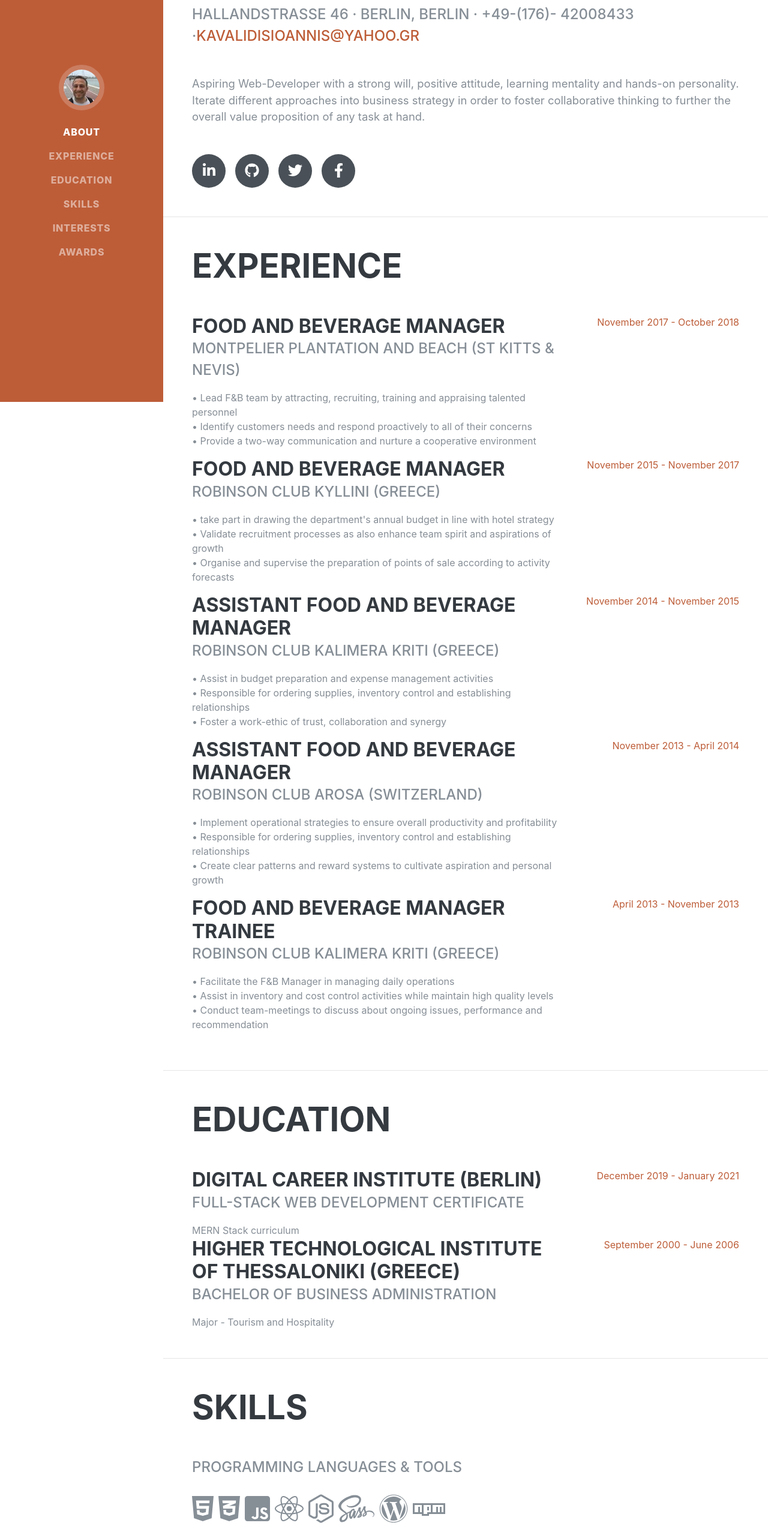
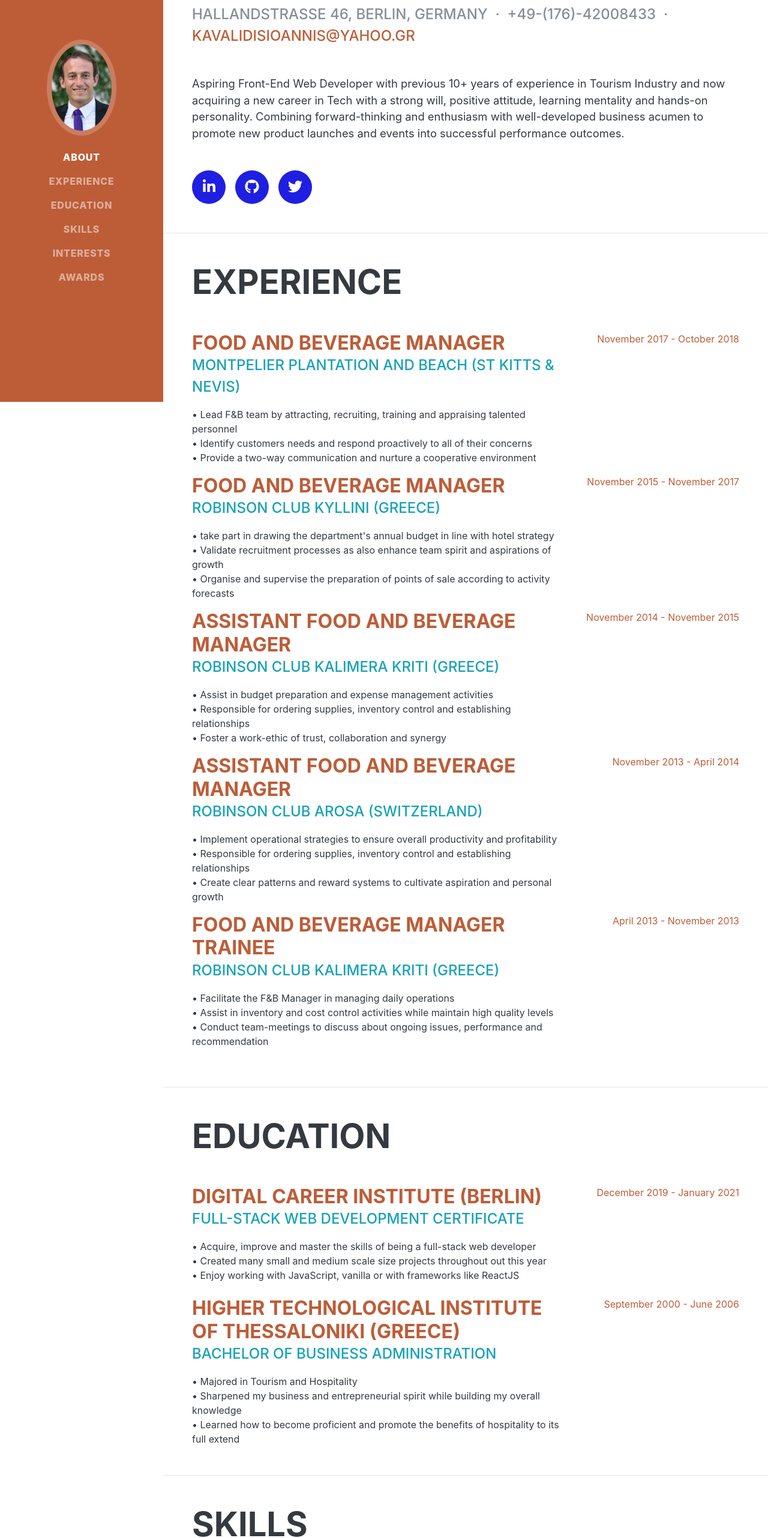
Before and after one commit to Ioannis-Kavalidis/my-react-resume, a React (Create React App) app: page / in a window 1280 px wide. Shown: the part 130-2694 px from the top of the page at 60% size. Built offline with nearby package versions, Linux system fonts and the light colour scheme; a web font is replaced by a local one.

Commit message:
added sccs files plus put my bio in the jsx files

```diff
--- a/package.json
+++ b/package.json
@@ -14,7 +14,7 @@
         "react": "^16.8.6",
         "react-dom": "^16.8.6",
         "react-scripts": "^2.1.8",
-        "react-scroll": "^1.7.12",
+        "react-scroll": "^1.8.1",
         "reactstrap": "^8.0.0"
     },
     "scripts": {
--- a/src/components/Navigation/Navigation.scss
+++ b/src/components/Navigation/Navigation.scss
@@ -9,6 +9,9 @@
       outline-color: lighten($primary, 15%);
     }
   }
+}
+
+.section {
 }
 
 @media (min-width: 992px) {
--- a/src/components/Sections/AboutSection/AboutSection.jsx
+++ b/src/components/Sections/AboutSection/AboutSection.jsx
@@ -10,14 +10,17 @@ const AboutSection = () => (
         <span className="text-primary">Kavalidis</span>
       </h1>
       <div className="subHeading mb-5">
-        Hallandstrasse 46 · Berlin, Berlin · +49-(176)- 42008433 ·
+        Hallandstrasse 46, Berlin, Germany &nbsp;·&nbsp; +49-(176)-42008433
+        &nbsp;·&nbsp;{" "}
         <a href="mailto:name@email.com">kavalidisioannis@yahoo.gr</a>
       </div>
-      <p className="lead mb-5">
-        Aspiring Web-Developer with a strong will, positive attitude, learning
-        mentality and hands-on personality. Iterate different approaches into
-        business strategy in order to foster collaborative thinking to further
-        the overall value proposition of any task at hand.
+      <p className="lead text-dark mb-5">
+        Aspiring Front-End Web Developer with previous 10+ years of experience
+        in Tourism Industry and now acquiring a new career in Tech with a strong
+        will, positive attitude, learning mentality and hands-on personality.
+        Combining forward-thinking and enthusiasm with well-developed business
+        acumen to promote new product launches and events into successful
+        performance outcomes.
       </p>
       <SocialIcons />
     </div>
--- a/src/components/Sections/AwardsSection/AwardsSection.jsx
+++ b/src/components/Sections/AwardsSection/AwardsSection.jsx
@@ -4,7 +4,7 @@ import AwardsListItem from "./AwardsListItem";
 
 const AwardsSection = () => (
   <ResumeSection name="awards">
-    <div className="w-100">
+    <div className="w-100 text-dark">
       <SectionHeading heading="Awards &amp; Certifications" />
       <ul className="fa-ul mb-0">
         <AwardsListItem item="Computer Science Principles: Programming - LinkedIn Certification" />
--- a/src/components/Sections/EducationSection/EducationSection.jsx
+++ b/src/components/Sections/EducationSection/EducationSection.jsx
@@ -11,16 +11,27 @@ const EducationSection = () => (
         date="December 2019 - January 2021"
       >
         <div>
-          <div>MERN Stack curriculum</div>
+          <div>
+            • Acquire, improve and master the skills of being a full-stack web
+            developer <br />• Created many small and medium scale size projects
+            throughout out this year <br />• Enjoy working with JavaScript,
+            vanilla or with frameworks like ReactJS
+          </div>
         </div>
       </ResumeItem>
+      <br />
       <ResumeItem //mb-5
         heading="Higher Technological Institute of Thessaloniki (Greece) "
         subHeading="Bachelor of Business Administration"
         date="September 2000 - June 2006"
       >
         <div>
-          <div>Major - Tourism and Hospitality</div>
+          <div>
+            • Majored in Tourism and Hospitality <br />• Sharpened my business
+            and entrepreneurial spirit while building my overall knowledge{" "}
+            <br />• Learned how to become proficient and promote the benefits of
+            hospitality to its full extend
+          </div>
         </div>
       </ResumeItem>
     </div>
--- a/src/components/Sections/InterestsSection/InterestsSection.jsx
+++ b/src/components/Sections/InterestsSection/InterestsSection.jsx
@@ -3,7 +3,7 @@ import { ResumeSection, SectionHeading } from "../../common";
 
 const InterestsSection = () => (
   <ResumeSection name="interests">
-    <div className="w-100">
+    <div className="w-100 text-dark">
       <SectionHeading heading="Interests" />
       <p>
         Apart from being a web developer, I enjoy reading books and articles on
--- a/src/components/Sections/SkillsSection/SkillsSection.jsx
+++ b/src/components/Sections/SkillsSection/SkillsSection.jsx
@@ -5,12 +5,12 @@ import TechnologiesList from "../../TechnologiesList";
 
 const SkillsSection = () => (
   <ResumeSection name="skills">
-    <div className="w-100">
-      <SectionHeading heading="Skills" />
+    <div className="w-100 text-danger">
+      <SectionHeading heading="Skills " />
       <SectionSubHeading subHeading="Programming Languages &amp; Tools" />
       <TechnologiesList />
       <SectionSubHeading subHeading="Workflow" />
-      <ul className="fa-ul mb-0">
+      <ul className="fa-ul text-danger mb-0">
         <SkillsListItem item="Responsive Design" />
         <SkillsListItem item="Debugging" />
         <SkillsListItem item="Agile Development &amp; Scrum" />
--- a/src/components/SocialIcons/SocialIcons.jsx
+++ b/src/components/SocialIcons/SocialIcons.jsx
@@ -1,7 +1,6 @@
 import React from "react";
 import { FontAwesomeIcon } from "@fortawesome/react-fontawesome";
 import {
-  faFacebookF,
   faGithub,
   faLinkedinIn,
   faTwitter,
@@ -9,17 +8,14 @@ import {
 
 const SocialIcons = () => (
   <div className="social-icons">
-    <a href="/">
+    <a href="https://www.linkedin.com/in/ioanniskavalidis/">
       <FontAwesomeIcon icon={faLinkedinIn} />
     </a>
-    <a href="/">
+    <a href="https://github.com/Ioannis-Kavalidis">
       <FontAwesomeIcon icon={faGithub} />
     </a>
-    <a href="/">
+    <a href="https://twitter.com/ioaniskavalidis">
       <FontAwesomeIcon icon={faTwitter} />
-    </a>
-    <a href="/">
-      <FontAwesomeIcon icon={faFacebookF} />
     </a>
   </div>
 );
--- a/src/components/SocialIcons/SocialIcons.scss
+++ b/src/components/SocialIcons/SocialIcons.scss
@@ -1,6 +1,6 @@
 .social-icons {
   a {
-        background-color: $gray-700;
+    background-color: rgb(31, 31, 226);
     border-radius: 100%;
     color: $white !important;
     display: inline-block;
--- a/src/components/common/ResumeItem/ResumeItem.jsx
+++ b/src/components/common/ResumeItem/ResumeItem.jsx
@@ -4,9 +4,9 @@ import { element, string } from "prop-types";
 const ResumeItem = ({ heading, subHeading, children, date }) => (
   <div className="resume-item d-flex flex-column flex-md-row justify-content-between">
     <div className="resume-content">
-      <h3 className="mb-0">{heading}</h3>
-      <div className="subHeading mb-3">{subHeading}</div>
-      <div className="resume-content ">{children}</div>
+      <h3 className="mb-0 text-primary">{heading}</h3>
+      <div className="subHeading text-info mb-3">{subHeading}</div>
+      <div className="resume-content text-dark">{children}</div>
     </div>
     <div className="resume-date text-md-right">
       <span className="text-primary">{date}</span>
--- a/src/components/common/ResumeSection/ResumeSection.jsx
+++ b/src/components/common/ResumeSection/ResumeSection.jsx
@@ -5,7 +5,7 @@ import { Element } from "react-scroll";
 const ResumeSection = ({ name, children }) => (
   <Element
     name={name}
-    className="resume-section p-3 p-lg-5 d-flex align-items-center"
+    className="resume-section  p-3 p-lg-5 d-flex align-items-center"
   >
     {children}
   </Element>
```
Also changed, not shown: src/img/avataars.svg (renamed from src/img/avataaars.svg), src/img/profile.jpg. Lines whose indentation alone changed are shown as unchanged.
